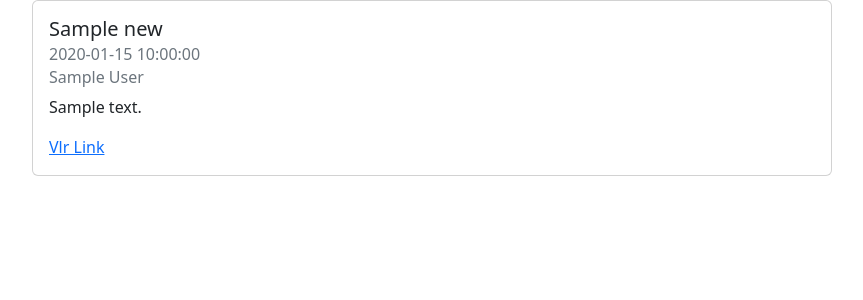
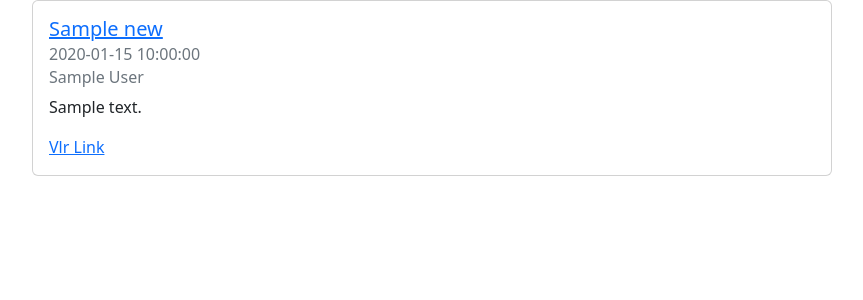
Before and after one commit to Elgun1234/valorant_api, a FastAPI app: template templates/news.html in a window 1280 px wide. Shown: the part 72-372 px from the top of the page, without its empty margins (70-933 px from the left). Run offline with FastAPI, Linux system fonts and the light colour scheme; the template is opened without the code that fills it: most values are stand-ins (such as "Sample title", 1, 10 or a date in 2020).

Commit message:
Update news.html

```diff
--- a/templates/news.html
+++ b/templates/news.html
@@ -9,12 +9,12 @@
 {% for news in news_data%}
   <div class="card" style="width: 50rem;">
     <div class="card-body">
-      <h5 class="card-title">{{news_data[loop.index0]["title"]}}</h5>
+      <a href="https://www.vlr.gg{{news_data[loop.index0]['url_path']}}"class="stretched-link"><h5 class="card-title">{{news_data[loop.index0]["title"]}}</h5></a>
       <h6 class="card-subtitle mb-2 text-muted">{{news_data[loop.index0]["date"]}}    </h6>
       <h6 class="card-subtitle mb-2 text-muted">{{news_data[loop.index0]["author"]}}  </h6>
 
       <p class="card-text">{{news_data[loop.index0]["description"]}}</p>
-      <a href="https://www.vlr.gg{{news_data[loop.index0]['url_path']}}"  class="card-link">Vlr Link</a>
+      <a href="https://www.vlr.gg{{news_data[loop.index0]['url_path']}}"  class="stretched-link">Vlr Link</a>
     </div>
   </div>
 {% endfor %}
```
